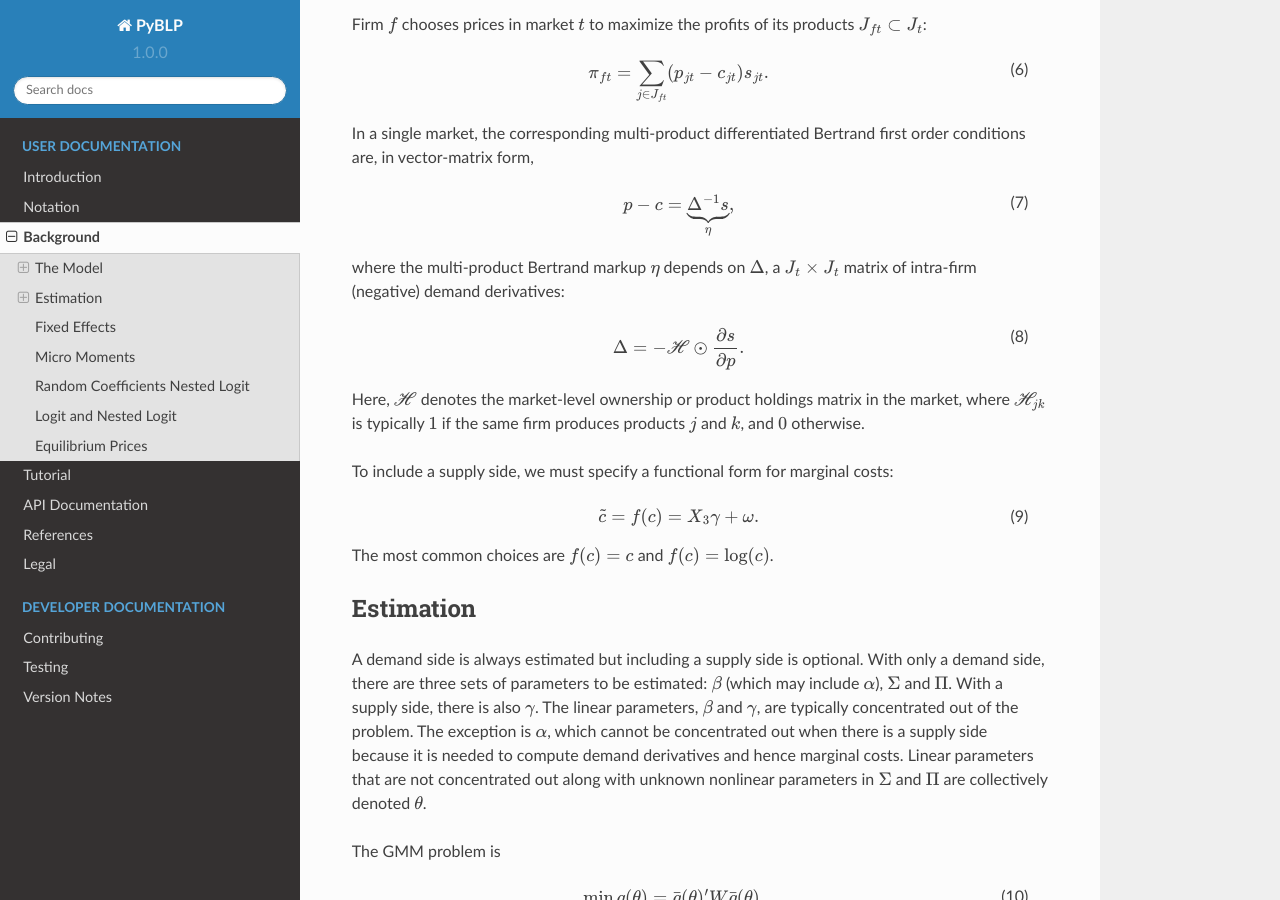
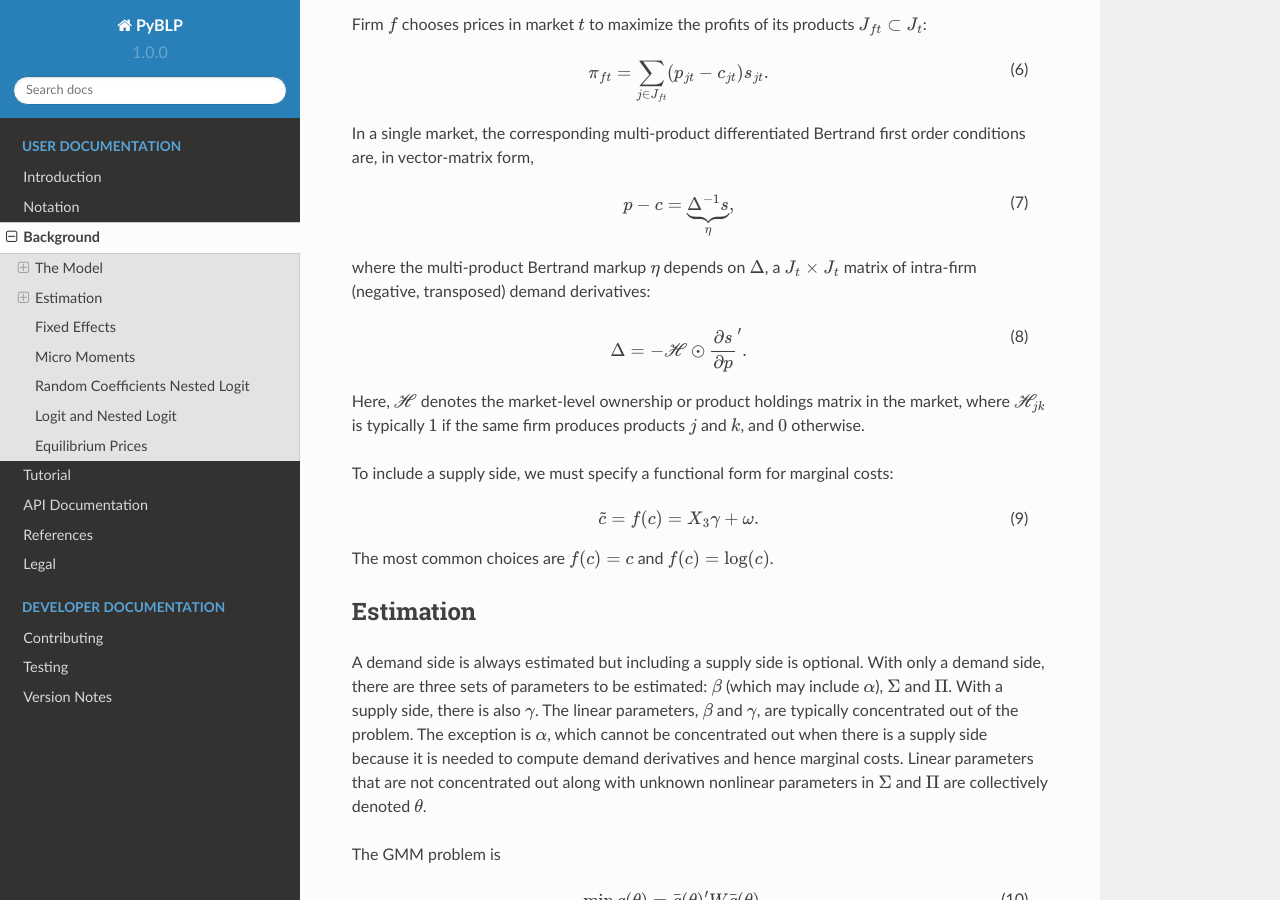
Before and after one commit to jeffgortmaker/pyblp, a Sphinx documentation site: the page built from docs/background.rst, in a window 1280 px wide and 900 px high, scrolled down 1987 px. Built offline with Sphinx 7.4.7 and the Read the Docs theme 2.0.0, drawn with Linux system fonts in a browser that asks for light colours.

Commit message:
BUG/TST: demand derivatives in Delta should be transposed (#142)
- Affects cases with nonlinear prices when the demand Jacobian is asymmetric.
- Verified with a unit test that compares zeta- with eta-implied marginal costs for a simulation with nonlinear prices.

```diff
--- a/docs/background.rst
+++ b/docs/background.rst
@@ -64,9 +64,9 @@ In a single market, the corresponding multi-product differentiated Bertrand firs
 .. math:: p - c = \underbrace{\Delta^{-1}s}_{\eta},
    :label: eta
 
-where the multi-product Bertrand markup :math:`\eta` depends on :math:`\Delta`, a :math:`J_t \times J_t` matrix of intra-firm (negative) demand derivatives:
+where the multi-product Bertrand markup :math:`\eta` depends on :math:`\Delta`, a :math:`J_t \times J_t` matrix of intra-firm (negative, transposed) demand derivatives:
 
-.. math:: \Delta = -\mathscr{H} \odot \frac{\partial s}{\partial p}.
+.. math:: \Delta = -\mathscr{H} \odot \frac{\partial s}{\partial p}'.
 
 Here, :math:`\mathscr{H}` denotes the market-level ownership or product holdings matrix in the market, where :math:`\mathscr{H}_{jk}` is typically :math:`1` if the same firm produces products :math:`j` and :math:`k`, and :math:`0` otherwise.
 
--- a/docs/notation.rst
+++ b/docs/notation.rst
@@ -84,7 +84,7 @@ Symbol                                                 Dimensions
 :math:`\zeta`                                          :math:`N \times 1`                  Markup term from the :math:`\zeta`-markup equation
 :math:`\mathscr{H}`                                    :math:`J_t \times J_t`              Ownership or product holdings matrix in market :math:`t`
 :math:`\kappa`                                         :math:`F_t \times F_t`              Cooperation matrix in market :math:`t`
-:math:`\Delta`                                         :math:`J_t \times J_t`              Intra-firm matrix of (negative) demand derivatives in market :math:`t`
+:math:`\Delta`                                         :math:`J_t \times J_t`              Intra-firm matrix of (negative, transposed) demand derivatives in market :math:`t`
 :math:`\Lambda`                                        :math:`J_t \times J_t`              Diagonal matrix used to decompose :math:`\eta` and :math:`\zeta` in market :math:`t`
 :math:`\Gamma`                                         :math:`J_t \times J_t`              Another matrix used to decompose :math:`\eta` and :math:`\zeta` in market :math:`t`
 :math:`d`                                              :math:`I_t \times D`                Observed agent characteristics called demographics in market :math:`t`
```
Also changed, not shown: 2 other files.
